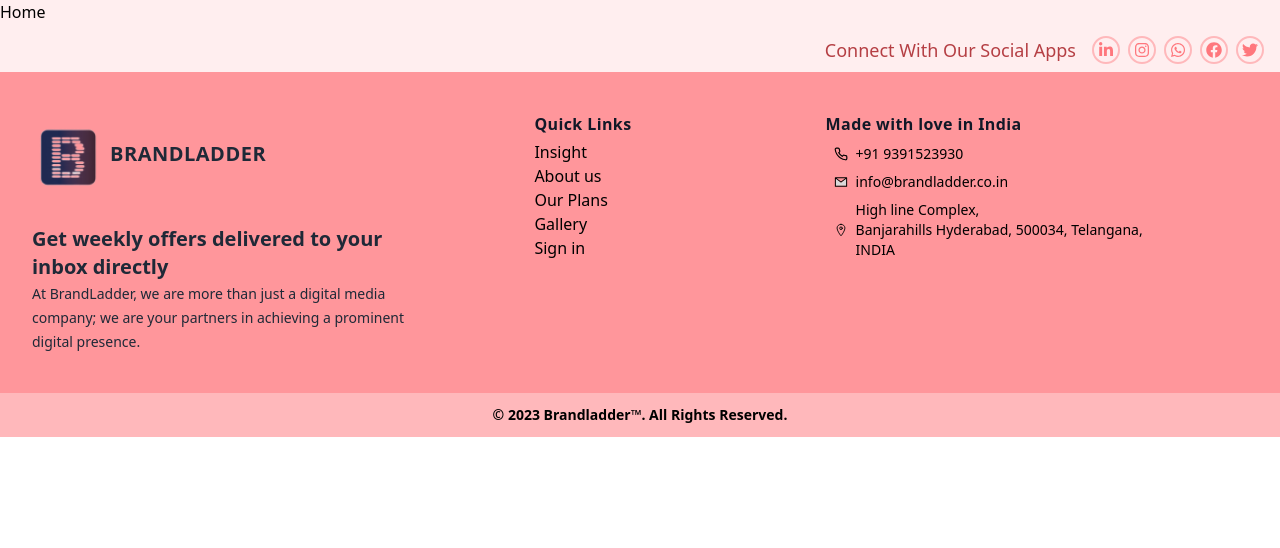
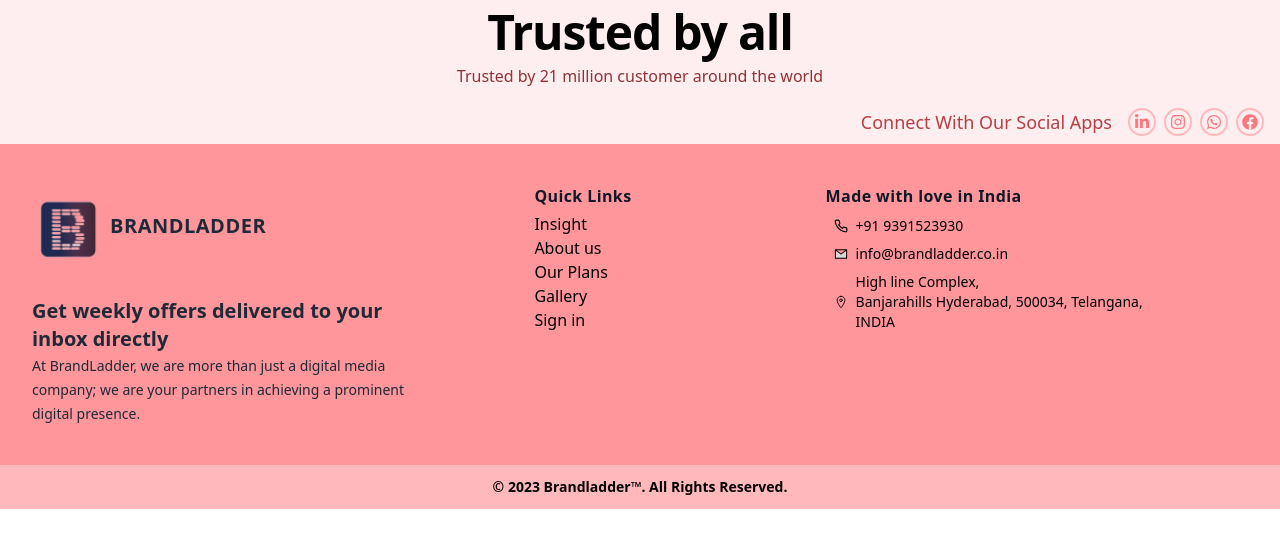
Before and after one commit to mrinalchauhan/brandladder-webapp, a React (Create React App) app: page / in a window 1280 px wide. Shown: the top 548 px of the page. Built offline with nearby package versions, Linux system fonts and the light colour scheme; no server answers.

Commit message:
carousel

```diff
--- a/package.json
+++ b/package.json
@@ -14,6 +14,7 @@
     "react-icons": "^5.0.1",
     "react-router-dom": "^6.21.3",
     "react-scripts": "5.0.1",
+    "swiper": "^11.0.5",
     "web-vitals": "^2.1.4"
   },
   "scripts": {
--- /dev/null
+++ b/src/components/carousel/testimonial-carousel/index.jsx
@@ -0,0 +1,58 @@
+import React from 'react';
+import PropType from 'prop-types'
+import { Swiper, SwiperSlide } from 'swiper/react';
+import { Pagination } from 'swiper/modules';
+
+import 'swiper/css';
+import 'swiper/css/pagination';
+
+import TestemonialCard from '../../cards/testimonial/index'
+
+const TestemonialCarousel = ({ testemonialList }) => {
+    return (
+        <Swiper
+            slidesPerView={1}
+            spaceBetween={15}
+            pagination={{
+                clickable: true,
+            }}
+            breakpoints={{
+                640: {
+                    slidesPerView: 2,
+                    spaceBetween: 20,
+                },
+                768: {
+                    slidesPerView: 3,
+                    spaceBetween: 40,
+                },
+                1024: {
+                    slidesPerView: 4,
+                    spaceBetween: 50,
+                },
+            }}
+            modules={[Pagination]}
+            className="mySwiper"
+        >
+            {
+                testemonialList.map((data, index) => {
+                    return (
+                        <SwiperSlide key={index} >
+                            <TestemonialCard
+                                image={data.image}
+                                name={data.name}
+                                designation={data.designation}
+                                content={data.content}
+                            />
+                        </SwiperSlide>
+                    )
+                })
+            }
+        </Swiper>
+    )
+}
+
+TestemonialCarousel.PropType = {
+    testemonialList: PropType.array.isRequired,
+}
+
+export default TestemonialCarousel
--- a/src/components/footer/index.jsx
+++ b/src/components/footer/index.jsx
@@ -9,26 +9,44 @@
 import Logo1 from '../../assests/images/logo1.png'
 
 const Footer = () => {
+
+    const socials = [
+        {
+            link: '/',
+            icon: <FaLinkedinIn />,
+        },
+        {
+            link: '/',
+            icon: <FaInstagram />,
+        },
+        {
+            link: '/',
+            icon: <FaWhatsapp />,
+        },
+        {
+            link: '/',
+            icon: <FaFacebook />,
+        },
+    ]
+
     return (
         <div className='mt-3' >
             <div className='flex my-2 justify-center lg:justify-end' >
                 <small className='my-auto font-medium text-lg text-orange-8 hidden lg:block' >Connect With Our Social Apps</small>
                 <div className="flex mx-3">
-                    <div className='border-2 border-orange-3 border-solid rounded-full p-1 text-orange-5 mx-1' >
-                        <FaLinkedinIn />
-                    </div>
-                    <div className='border-2 border-orange-3 border-solid rounded-full p-1 text-orange-5 mx-1' >
-                        <FaInstagram />
-                    </div>
-                    <div className='border-2 border-orange-3 border-solid rounded-full p-1 text-orange-5 mx-1' >
-                        <FaWhatsapp />
-                    </div>
-                    <div className='border-2 border-orange-3 border-solid rounded-full p-1 text-orange-5 mx-1' >
-                        <FaFacebook />
-                    </div>
-                    <div className='border-2 border-orange-3 border-solid rounded-full p-1 text-orange-5 mx-1' >
-                        <FaTwitter />
-                    </div>
+                    {
+                        socials.map((data, index) => {
+                            return (
+                                <div
+                                    key={index}
+                                    className='border-2 border-orange-3 border-solid rounded-full p-1 text-orange-5 mx-1 shadow-2xl transition duration-500 ease-in-out hover:text-orange-1 hover:bg-orange-5' >
+                                    <Link to={data.link}>
+                                        {data.icon}
+                                    </Link>
+                                </div>
+                            )
+                        })
+                    }
                 </div>
             </div>
             <div className="px-5 py-10 mx-auto w-full md:px-24 lg:px-8 bg-orange-4">
--- a/src/components/headers/page-header/index.jsx
+++ b/src/components/headers/page-header/index.jsx
@@ -1,16 +1,16 @@
 import React from 'react'
 import PropTypes from 'prop-types';
 
-const PageHeader = ({ title, subtitle }) => {
+const PageHeader = ({ title, subtitle, section = false }) => {
     return (
         <div className=" text-center px-4 mx-auto sm:max-w-xl md:max-w-full lg:max-w-screen-xl md:px-14 lg:px-8">
             <div className="max-w-xl sm:mx-auto lg:max-w-2xl">
                 <div className="flex flex-col sm:text-center">
                     <div className="max-w-xl md:mx-auto sm:text-center lg:max-w-2xl">
-                        <h2 className="font-sans text-7xl font-semibold leading-none tracking-tight my-2">
+                        <h2 className={`font-sans font-semibold leading-none tracking-tight my-2 ${section ? 'text-5xl' : 'text-7xl'}`}>
                             {title}
                         </h2>
-                        <p className="text-orange-9 lg:text-base my-2">
+                        <p className={`text-orange-9 lg:text-base my-2 ${section ? 'text-xs' : ''} `}>
                             {subtitle}
                         </p>
                     </div>
--- a/src/pages/index.jsx
+++ b/src/pages/index.jsx
@@ -1,9 +1,10 @@
 import React from 'react'
+import PageHeader from '../components/headers/page-header'
 
 const Home = () => {
     return (
         <div>
-            Home
+            <PageHeader title='Trusted by all' subtitle='Trusted by 21 million customer around the world' section={true} />
         </div>
     )
 }
```
Also changed, not shown: 1 other file (tests, documents, lock files or other folders).
